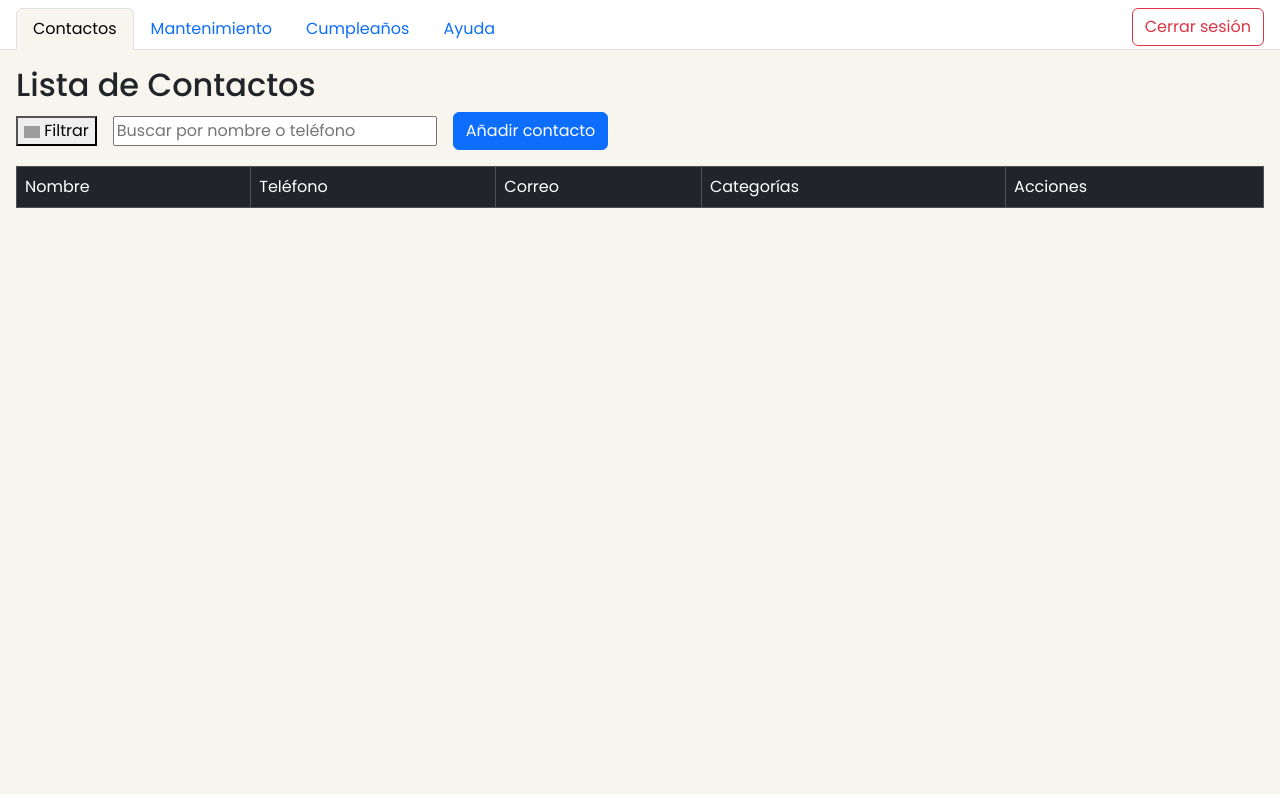
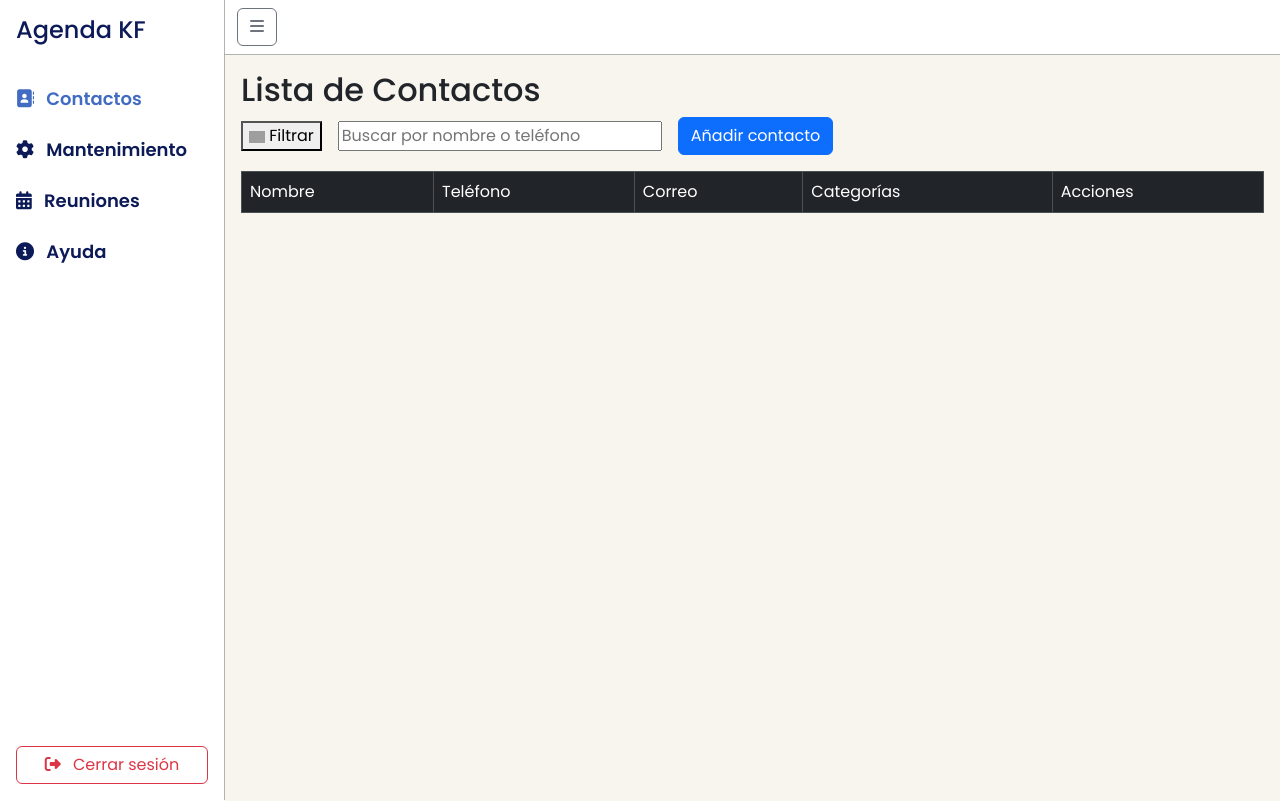
Before and after one commit to Katherine-Flores/AgendaContactos, a website: page frontend/dashboard.html in a window 1280 px wide. Drawn offline with nearby package versions, Linux system fonts and the light colour scheme; some packages are replaced by stand-ins of ours; grey boxes are pictures that could not be loaded; a script that the page names is missing.

Commit message:
Estilo sidebar

```diff
--- a/frontend/dashboard.html
+++ b/frontend/dashboard.html
@@ -12,35 +12,60 @@
   <script src="https://cdn.jsdelivr.net/npm/sweetalert2@11"></script>
 </head>
 <body>
-  <ul class="nav nav-tabs mt-2">
-    <li class="nav-item ms-3">
-      <a class="nav-link active" href="#contactos">Contactos</a>
+  <div class="d-flex" id="wrapper">
+    <nav id="sidebar" class="text-white d-flex flex-column bg-white">
+      <div class="sidebar-header p-3 titulo">
+        <h4>Agenda KF</h4>
+      </div>
+      <ul class="list-unstyled components p-3 flex-grow-1">
+        <li class="opcion">
+          <a href="#contactos" class="nav-link">
+            <i class="fa-solid fa-address-book me-2"></i>
+            Contactos
+          </a>
         </li>
-    <li class="nav-item">
-      <a class="nav-link" href="#mantenimiento">Mantenimiento</a>
+        <li class="mt-4 opcion">
+          <a href="#mantenimiento" class="nav-link">
+            <i class="fa-solid fa-gear me-2"></i>
+            Mantenimiento
+          </a>
         </li>
-    <li class="nav-item">
-      <a class="nav-link" href="#cumples">Cumpleaños</a>
+        <li class="mt-4 opcion">
+          <a href="#cumples" class="nav-link">
+            <i class="fa-solid fa-calendar-days me-2"></i>
+            Reuniones
+          </a>
         </li>
-    <li class="nav-item">
-      <a class="nav-link" href="#ayuda">Ayuda</a>
-    </li>
-    <li class="nav-item ms-auto">
-      <button id="btnCerrarSesion" class="btn btn-outline-danger me-3">Cerrar sesión</button>
+        <li class="mt-4 opcion">
+          <a href="#ayuda" class="nav-link">
+            <i class="fa-solid fa-circle-info me-2"></i>
+            Ayuda
+          </a>
         </li>
       </ul>
+      <div class="p-3">
+        <button id="btnCerrarSesion" class="btn btn-outline-danger w-100">
+          <i class="fa-solid fa-right-from-bracket me-2"></i>
+          Cerrar sesión
+        </button>
+      </div>
+    </nav>
 
+    <div id="page-content-wrapper" class="flex-grow-1">
+      <nav class="navbar navbar-light bg-white" style="border-bottom: 1px solid rgba(0, 0, 0, 0.3);">
+          <div class="container-fluid">
+            <button class="btn btn-outline-secondary" id="menu-toggle">
+              <i class="fas fa-bars"></i>
+            </button>
+          </div>
+      </nav>
       <main id="contenido" class="p-3">
         <!-- Aquí se carga cada vista -->
       </main>
+    </div>
+  </div>
 
   <script src="js/router.js"></script>
-  <script>
-    document.getElementById('btnCerrarSesion').addEventListener('click', () => {
-      localStorage.removeItem('token');  // Elimina el token
-      window.location.href = 'index.html';  // Redirige al login
-    });
-  </script>
 
   <!-- Script loggica navbar -->
   <script>
@@ -55,6 +80,18 @@
       });
     });
   </script>
+
+  <script>
+    document.getElementById("menu-toggle").addEventListener("click", function () {
+      document.getElementById("wrapper").classList.toggle("toggled");
+    });
+
+    document.getElementById('btnCerrarSesion').addEventListener('click', () => {
+      localStorage.removeItem('token');
+      window.location.href = 'index.html';
+    });
+  </script>
+
   <script src="https://kit.fontawesome.com/bafafa38d6.js" crossorigin="anonymous"></script>
 </body>
 </html>
--- a/frontend/style-dahboard.css
+++ b/frontend/style-dahboard.css
@@ -11,15 +11,9 @@
   font-style: normal;
 }
 
-a.nav-link.active {
-  background-color: var(--fondo-claro) !important;
-   border-bottom: solid 1px var(--fondo-claro) !important;
-}
-
 #contenido {
-  height: calc(100vh - 56px);
-  overflow-y: auto;
   background-color: var(--fondo-claro);
+  height: calc(100vh - 54px);
 }
 
 .tabs-container {
@@ -77,3 +71,47 @@ a.nav-link.active {
     opacity: 1;
   }
 }
+
+#sidebar {
+  width: 225px;
+  height: 100vh;
+  background-color: var(--azul-oscuro);
+  position: fixed;
+  top: 0;
+  left: 0;
+  z-index: 1000;
+  transition: transform 0.3s ease;
+  transform: translateX(0);
+  border-right: 1px solid rgba(0, 0, 0, 0.3);
+}
+
+#wrapper.toggled #sidebar {
+  transform: translateX(-100%);
+}
+
+#wrapper.toggled #page-content-wrapper {
+  margin-left: 0;
+}
+
+#page-content-wrapper {
+  margin-left: 225px;
+  transition: all 0.3s ease;
+}
+
+.titulo {
+  color: var(--azul-oscuro);
+  font-style: 20px;
+  font-weight: 600;
+}
+
+.opcion {
+  color: var(--azul-oscuro);
+  font-weight: 600;
+  font-size: 18px;
+  transition: all 0.1s ease;
+}
+
+.opcion:hover,
+.nav-link.active {
+  color: var(--azul-medio);
+}
```
Lines whose indentation alone changed are shown as unchanged.
